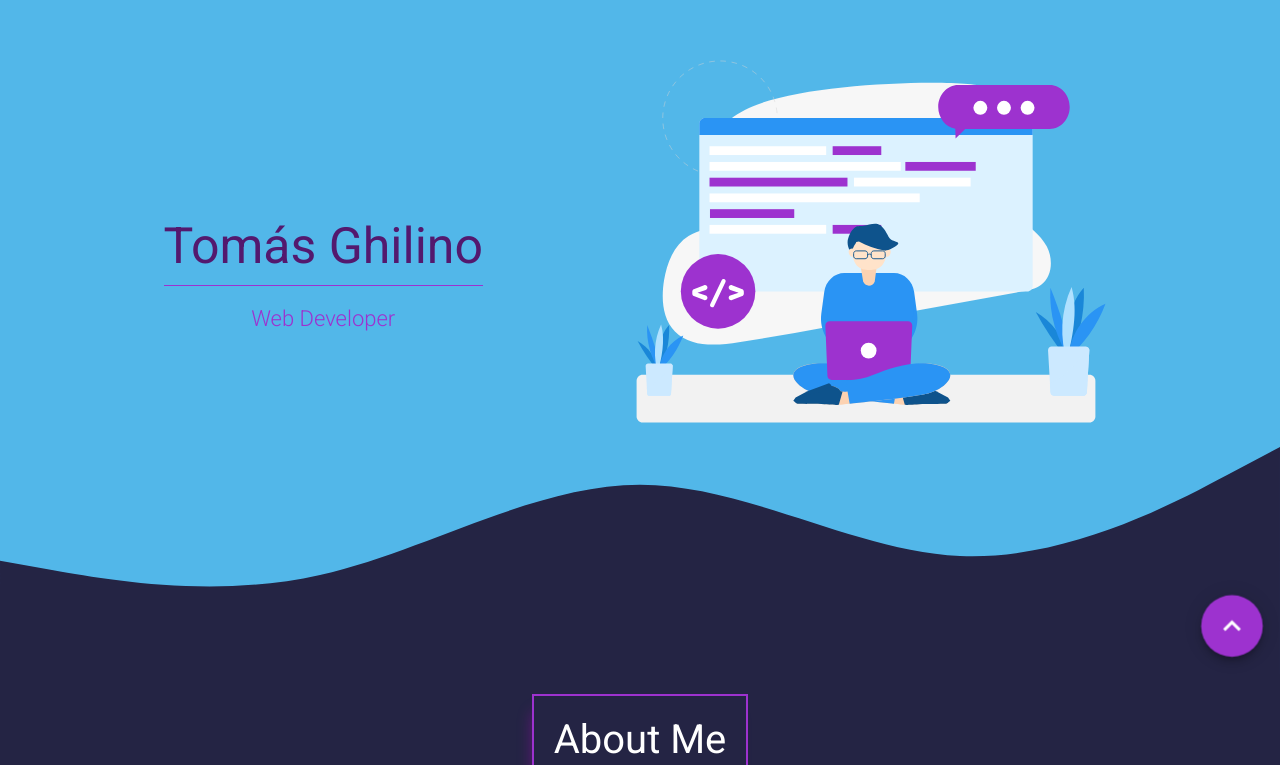
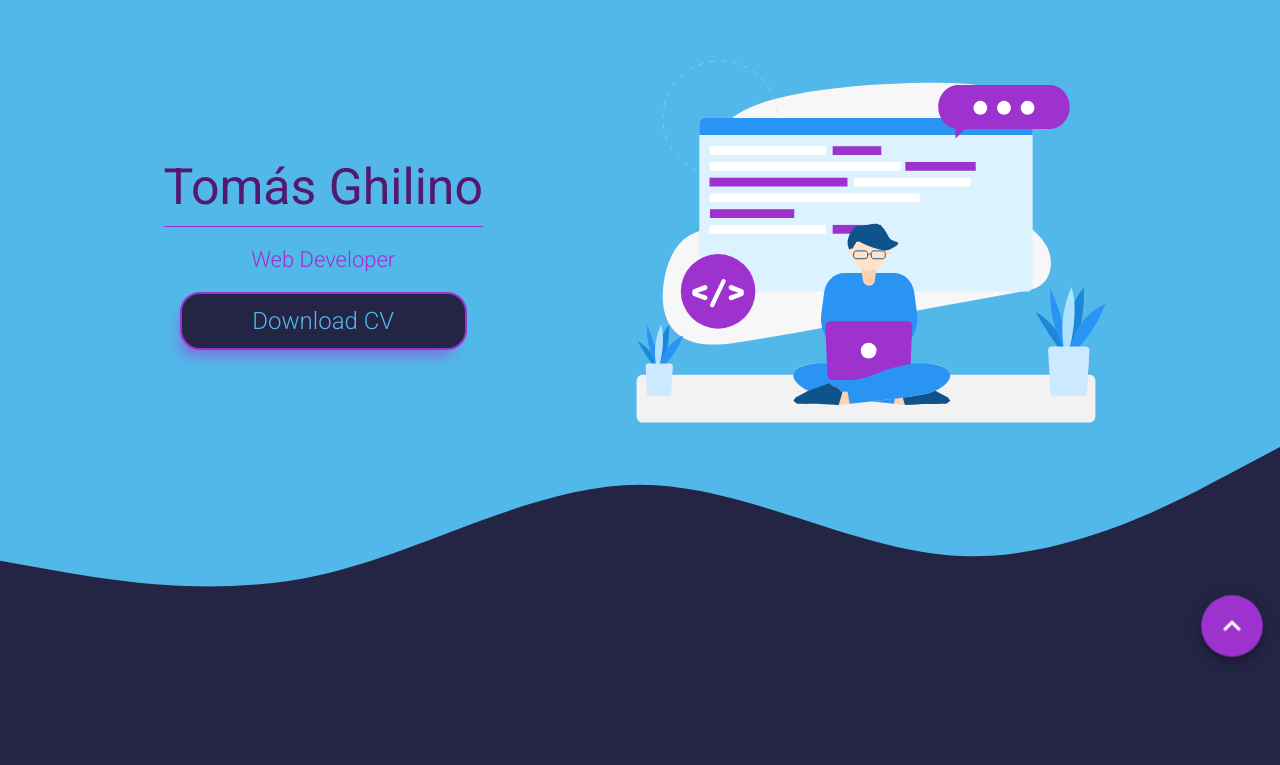
Before and after one commit to tomasghilino/portfolio, a Next.js app: page / in a window 1280 px wide. Shown: the part 126-891 px from the top of the page. Built offline with nearby package versions, Linux system fonts and the light colour scheme.

Commit message:
changes in design

```diff
--- a/components/AboutMe/AboutMeElements.jsx
+++ b/components/AboutMe/AboutMeElements.jsx
@@ -8,27 +8,6 @@ export const AboutMeContainer = styled.div`
   flex-direction: column;
   justify-content: center;
   align-items: center;
-`;
-
-export const AboutMeTitle = styled.h1`
-  text-align: center;
-  font-size: 3rem;
-  font-weight: 400;
-  color: white;
-  margin: 2rem 0 2rem 0;
-
-  box-shadow: -6px 12px 14px -7px rgba(190, 7, 204, 0.43);
-  -webkit-box-shadow: -6px 12px 14px -7px rgba(190, 7, 204, 0.43);
-  -moz-box-shadow: -6px 12px 14px -7px rgba(190, 7, 204, 0.43);
-
-  padding: 2rem;
-  display: inline-block;
-
-  border: 2px solid var(--pink);
-
-  @media (min-width: 768px) {
-    font-size: 4rem;
-  }
 `;
 
 export const AboutMeItems = styled.div`
--- a/components/AboutMe/index.jsx
+++ b/components/AboutMe/index.jsx
@@ -2,7 +2,6 @@ import React from 'react';
 
 import {
   AboutMeContainer,
-  AboutMeTitle,
   AboutMeTextContainer,
   AboutMeText,
   AboutMeItems,
@@ -15,7 +14,6 @@ import ProfilePic from '../../public/images/yo.jpg';
 const AboutMe = () => {
   return (
     <AboutMeContainer>
-      <AboutMeTitle>About Me</AboutMeTitle>
       <AboutMeItems>
         <AboutMeItemsContainer>
           <div>
--- a/components/Hero/HeroElements.jsx
+++ b/components/Hero/HeroElements.jsx
@@ -15,12 +15,15 @@ export const HeroPresentation = styled.div`
   justify-content: space-evenly;
   padding: 3rem;
 
-  @media (max-width: 950px) {
+  @media (max-width: 860px) {
     flex-direction: column-reverse;
+    padding: 0;
   }
 `;
 
-export const HeroDescription = styled.div``;
+export const HeroDescription = styled.div`
+  text-align: center;
+`;
 
 export const HeroTitle = styled.h1`
   font-size: 5rem;
@@ -45,4 +48,33 @@ export const HeroText = styled.p`
   margin-top: 2rem;
 `;
 
+export const HeroCTA = styled.a`
+  text-align: center;
+  font-weight: 300;
+  font-size: 2rem;
+  color: var(--bright);
+  border-radius: 2rem;
+  width: 90%;
+
+  display: inline-block;
+  font-family: 'Roboto', sans-serif;
+
+  background-color: var(--dark);
+  margin: 2rem 0 4rem 0;
+  padding: 2rem;
+
+  box-shadow: -6px 12px 14px -7px rgba(190, 7, 204, 0.43);
+  -webkit-box-shadow: -6px 12px 14px -7px rgba(190, 7, 204, 0.43);
+  -moz-box-shadow: -6px 12px 14px -7px rgba(190, 7, 204, 0.43);
+
+  border: 2px solid var(--pink);
+
+  cursor: pointer;
+
+  @media (min-width: 768px) {
+    font-size: 2.4rem;
+    padding: 1.3rem;
+  }
+`;
+
 export const HeroWaves = styled.div``;
--- a/components/Hero/index.jsx
+++ b/components/Hero/index.jsx
@@ -8,6 +8,7 @@ import {
   HeroDescription,
   HeroTitle,
   HeroText,
+  HeroCTA,
 } from './HeroElements';
 
 import { motion } from 'framer-motion';
@@ -33,6 +34,7 @@ const Hero = () => {
             >
               Web Developer
             </HeroText>
+            <HeroCTA>Download CV</HeroCTA>
           </HeroDescription>
           <Image src="/images/coding.svg" height={500} width={500} />
         </HeroPresentation>
```
